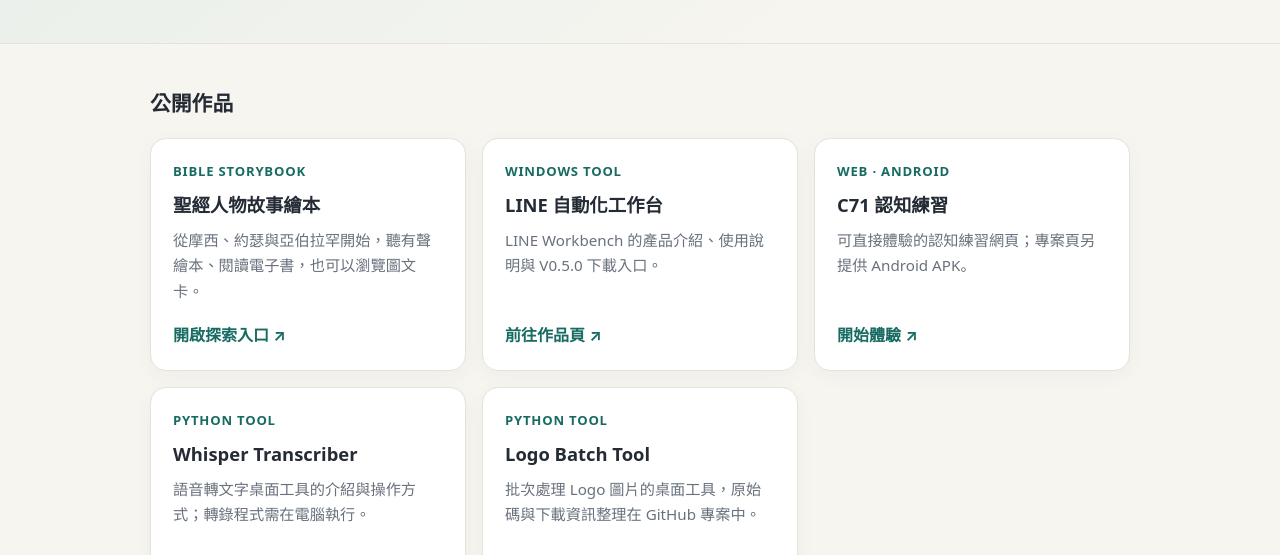
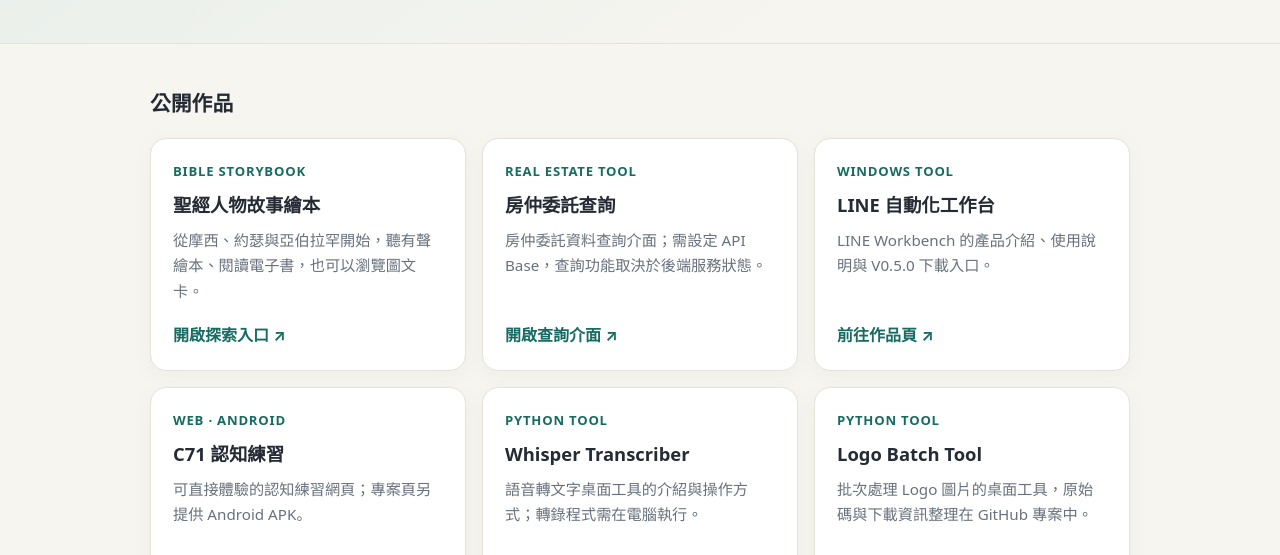
Before and after one commit to dw5000tw-33/33works-pages, a plain HTML site: page index.html in a window 1280 px wide. Shown: the part 243-798 px from the top of the page. Drawn offline with Linux system fonts and the light colour scheme.

Commit message:
Add real estate entrust lookup page

```diff
--- a/index.html
+++ b/index.html
@@ -43,6 +43,12 @@
           <a class="link" href="https://bible-storybook-explore.keen-mink-8755.chatgpt.site/#new">開啟探索入口 ↗</a>
         </article>
         <article class="card">
+          <span class="eyebrow">REAL ESTATE TOOL</span>
+          <h3>房仲委託查詢</h3>
+          <p>房仲委託資料查詢介面；需設定 API Base，查詢功能取決於後端服務狀態。</p>
+          <a class="link" href="https://dw5000tw-33.github.io/fbauto/entrust.html">開啟查詢介面 ↗</a>
+        </article>
+        <article class="card">
           <span class="eyebrow">WINDOWS TOOL</span>
           <h3>LINE 自動化工作台</h3>
           <p>LINE Workbench 的產品介紹、使用說明與 V0.5.0 下載入口。</p>
```
